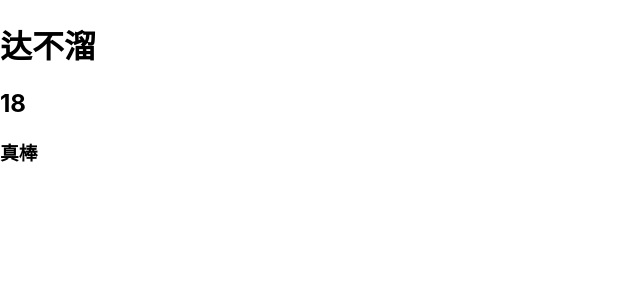
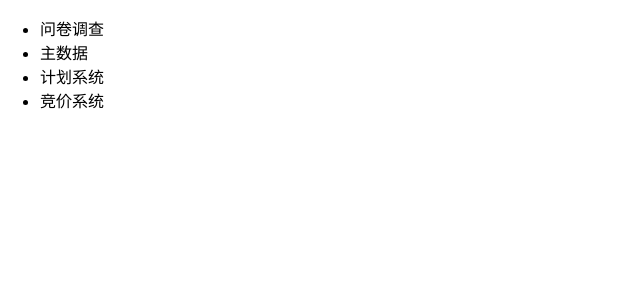
Before and after one commit to MyStudyReact/React-study, a React (Create React App) app: page / in a window 1280 px wide. Shown: the top 300 px of the page, without its empty margins (0-640 px from the left). Built offline with nearby package versions, Linux system fonts and the light colour scheme.

Commit message:
JSX列表渲染

```diff
--- a/src/App.js
+++ b/src/App.js
@@ -1,21 +1,26 @@
-//1.识别常规的变量
-const name = '达不溜'
-
-//2.原生js方法调用
-const getAge = () => {
-  return 18
-}
-
-// 3.三元运算符(常用)
-const flag = true
+/**
+ * React 如何完成列表渲染
+ *
+ * 技术方案：map 重复渲染的是哪个模板 就return谁
+ *
+ * 注意事项： 为了提高算法需要加key
+ * key 仅仅再内部框架使用，不会出现再真实的dom结构中
+ */
+const unfinishedProject = [
+  { id: 1, name: '问卷调查' },
+  { id: 2, name: '主数据' },
+  { id: 3, name: '计划系统' },
+  { id: 4, name: '竞价系统' },
+]
 
 function App() {
   return (
     <div className="App">
-      <h1>{name}</h1>
-      <h2>{getAge()}</h2>
-      <h3>{flag ? '真棒' : '真菜'}</h3>
-      {/* <button onClick={this.onClick}></button> */}
+      <ul>
+        {unfinishedProject.map((project) => {
+          return <li key={project.id}>{project.name}</li>
+        })}
+      </ul>
     </div>
   );
 }
```
Also changed, not shown: src/01.jsx-表达式.jsx (added, +23 -0 lines), 1 other file (tests, documents, lock files or other folders).
